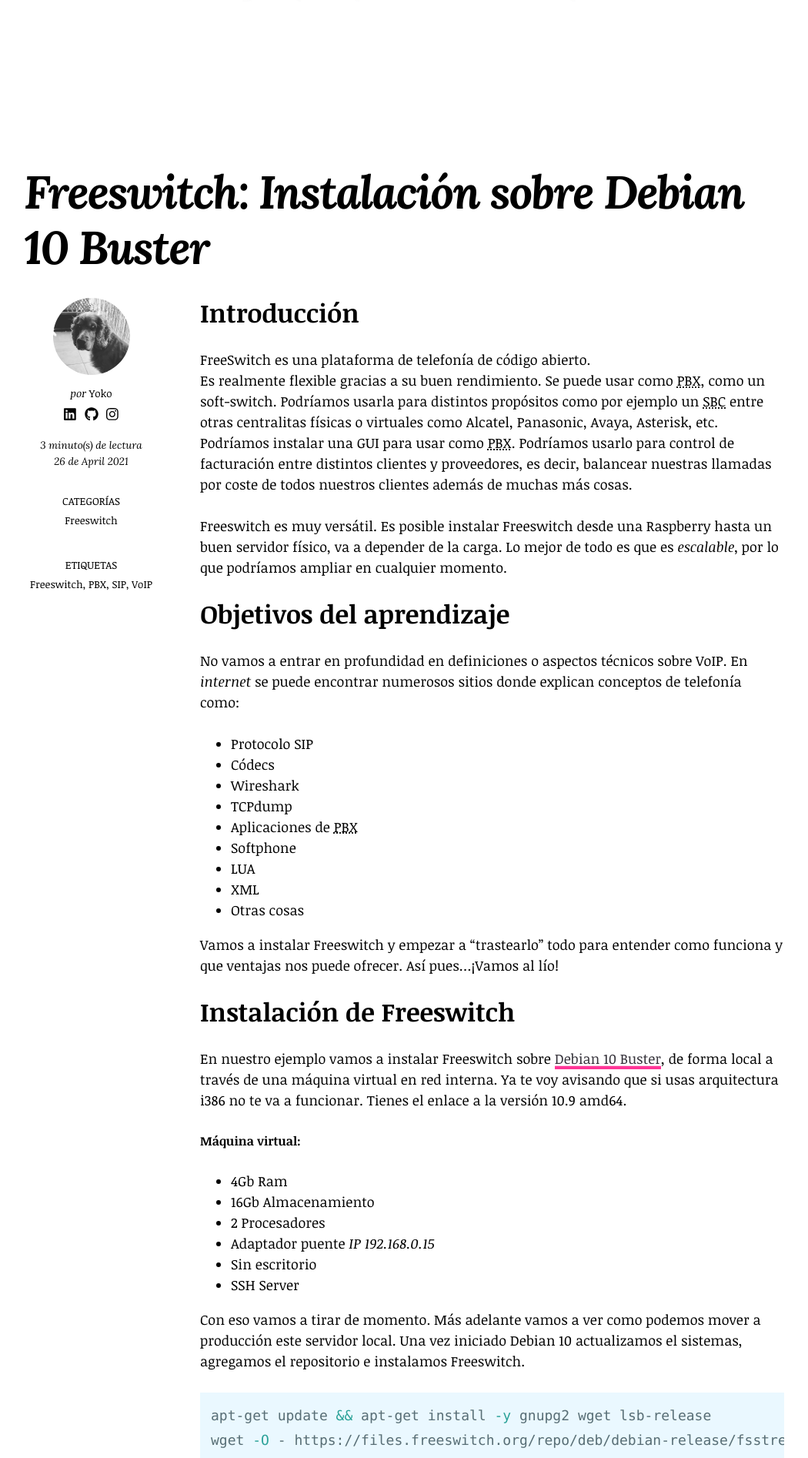
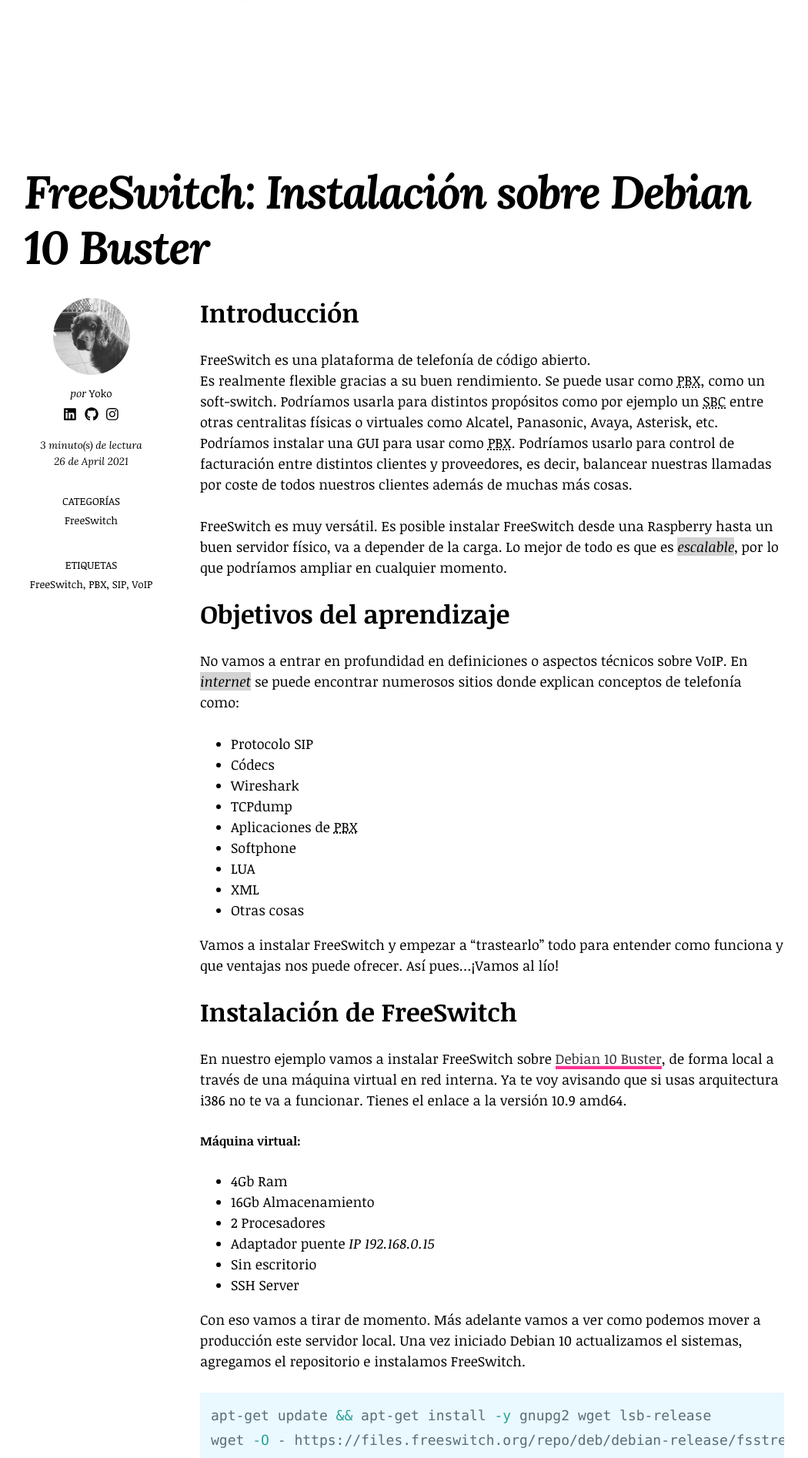
Before and after one commit to noobchamp/blog, a Jekyll site: the page built from _posts/2021-04-27-Freeswitch-produccion-pbx.markdown, in a window 1280 px wide. Shown: the part 490-2384 px from the top of the page at 77% size, without its empty margins (115-1165 px from the left). Built offline with Jekyll 4.4.1, drawn with Linux system fonts in a browser that asks for light colours; nearby versions of some CDN libraries; comment, search, counter and statistics services are not loaded; some of the changed text lies outside the part shown.

````diff
--- a/_posts/2021-04-27-Freeswitch-produccion-pbx.markdown
+++ b/_posts/2021-04-27-Freeswitch-produccion-pbx.markdown
@@ -1,14 +1,14 @@
 ---
-title:  "Freeswitch: Instalación sobre Debian 10 Buster"
+title:  "FreeSwitch: Instalación sobre Debian 10 Buster"
 image:
   path: /images/freeswitch/freeswitch.jpeg
   thumbnail: /images/freeswitch/freeswitch-thumbnail.jpeg
 author: yoko
 categories:
-  - Freeswitch
+  - FreeSwitch
 show_excerpts: true
 tags:
-  - Freeswitch
+  - FreeSwitch
   - PBX
   - VoIP
   - SIP
@@ -20,7 +20,7 @@ FreeSwitch es una plataforma de telefonía de código abierto.
 Es realmente flexible gracias a su buen rendimiento. Se puede usar como PBX, como un soft-switch.
 Podríamos usarla para distintos propósitos como por ejemplo un SBC entre otras centralitas físicas o virtuales como Alcatel, Panasonic, Avaya, Asterisk, etc. Podríamos instalar una GUI para usar como PBX. Podríamos usarlo para control de facturación entre distintos clientes y proveedores, es decir, balancear nuestras llamadas por coste de todos nuestros clientes además de muchas más cosas.
 
-Freeswitch es muy versátil. Es posible instalar Freeswitch desde una Raspberry hasta un buen servidor físico, va a depender de la carga. Lo mejor de todo es que es *escalable*, por lo que podríamos ampliar en cualquier momento.
+FreeSwitch es muy versátil. Es posible instalar FreeSwitch desde una Raspberry hasta un buen servidor físico, va a depender de la carga. Lo mejor de todo es que es *escalable*, por lo que podríamos ampliar en cualquier momento.
 
 *[PBX]: Private Branch Exchange
 *[SBC]: Session Border Controller
@@ -37,10 +37,10 @@ No vamos a entrar en profundidad en definiciones o aspectos técnicos sobre VoIP
 * XML
 * Otras cosas
 
-Vamos a instalar Freeswitch y empezar a "trastearlo" todo para entender como funciona y que ventajas nos puede ofrecer. Así pues...¡Vamos al lío!
+Vamos a instalar FreeSwitch y empezar a "trastearlo" todo para entender como funciona y que ventajas nos puede ofrecer. Así pues...¡Vamos al lío!
 
-# Instalación de Freeswitch
-En nuestro ejemplo vamos a instalar Freeswitch sobre [Debian 10 Buster](https://cdimage.debian.org/debian-cd/current/amd64/iso-cd/debian-10.9.0-amd64-netinst.iso){:.link}, de forma local a través de una máquina virtual en red interna.
+# Instalación de FreeSwitch
+En nuestro ejemplo vamos a instalar FreeSwitch sobre [Debian 10 Buster](https://cdimage.debian.org/debian-cd/current/amd64/iso-cd/debian-10.9.0-amd64-netinst.iso){:.link}, de forma local a través de una máquina virtual en red interna.
 Ya te voy avisando que si usas arquitectura i386 no te va a funcionar. Tienes el enlace a la versión 10.9 amd64.
 ##### Máquina virtual:
 - 4Gb Ram
@@ -50,7 +50,7 @@ Ya te voy avisando que si usas arquitectura i386 no te va a funcionar. Tienes el
 - Sin escritorio
 - SSH Server
 
-Con eso vamos a tirar de momento. Más adelante vamos a ver como podemos mover a producción este servidor local. Una vez iniciado Debian 10 actualizamos el sistemas, agregamos el repositorio e instalamos Freeswitch.
+Con eso vamos a tirar de momento. Más adelante vamos a ver como podemos mover a producción este servidor local. Una vez iniciado Debian 10 actualizamos el sistemas, agregamos el repositorio e instalamos FreeSwitch.
 ```shell
 apt-get update && apt-get install -y gnupg2 wget lsb-release
 wget -O - https://files.freeswitch.org/repo/deb/debian-release/fsstretch-archive-keyring.asc | apt-key add -
@@ -58,7 +58,7 @@ echo "deb http://files.freeswitch.org/repo/deb/debian-release/ `lsb_release -sc`
 echo "deb-src http://files.freeswitch.org/repo/deb/debian-release/ `lsb_release -sc` main" >> /etc/apt/sources.list.d/freeswitch.list
 apt-get update && apt-get install -y freeswitch-meta-all
 ```
-Luego levantamos Freeswitch y ya que estamos habilitamos el servicio en el arranque y comprobamos que funciona correctamente:
+Luego levantamos FreeSwitch y ya que estamos habilitamos el servicio en el arranque y comprobamos que funciona correctamente:
 ```shell
 systemctl start freeswitch
 systemctl enable freeswitch.service
@@ -72,7 +72,7 @@ Si todo es correcto veremos lo siguiente:
 ## Configuración y primera llamada
 Ya es posible realizar nuestra primera llamada. Es necesario tener instalado algún dispositivo SIP.
 Yo voy a usar Zoiper, además en su versión 3, que me gusta más que la 5 de momento. Os dejo un enlace por si queréis descargar la misma versión [ZOIPER](https://www.zoiper.com/en/voip-softphone/download/zoiper3/for/windows){:.link}.
-Primero vamos a comprobar que en Freeswitch no existe ningún registro:
+Primero vamos a comprobar que en FreeSwitch no existe ningún registro:
 ```shell
 freeswitch@debian> show registrations
 ```
@@ -84,7 +84,7 @@ Posteriormente vamos a registrar nuestra primera extensión "1000". Así que ten
 * *Domain:* 192.168.0.15 (tendrás que poner la IP asignada a tu Sistema)
 
 Si tienes éxito podemos volver a lanzar el comando `show registrations` y veremos que nos muestra datos de nuestra extensión recién registrada además de _1 total._
-Ahora podrías añadir por ejemplo otra extensión como la 1001 o simplemente podemos comprobar que todo funciona llamando a algunas extensiones que Freeswitch ha creado y enrutado de manera predeterminada.
+Ahora podrías añadir por ejemplo otra extensión como la 1001 o simplemente podemos comprobar que todo funciona llamando a algunas extensiones que FreeSwitch ha creado y enrutado de manera predeterminada.
 
 | Header1 | Header2 |
 |:--------:|:------:|
@@ -103,7 +103,7 @@ Bueno, pues aunque parezca que ya que podemos llamar tenemos un 70% del trabajo
 La configuración es realmente compleja y vamos a ir aprendiendo como usarlo.
 En un principio no vamos a instalar ningún programa adicional para manejar la configuración sino que todo lo vamos a realizar a mano. Ya sabes, a base de golpes se aprende.
 
-Si lo que quieres es tener una PBX simple pequeña te recomiendo que busques FreePBX u otro tipo de solución. Para dar servicio de telefonía a un pequeño negocio no necesitas Freeswitch, sino otro tipo de PBX con una buena interfaz, fácil de usar y más completa en lo referente a servicios para el usuario.
+Si lo que quieres es tener una PBX simple pequeña te recomiendo que busques FreePBX u otro tipo de solución. Para dar servicio de telefonía a un pequeño negocio no necesitas FreeSwitch, sino otro tipo de PBX con una buena interfaz, fácil de usar y más completa en lo referente a servicios para el usuario.
 
 Nosotros más adelante si vamos a conectarle otra PBX como FreePBX, vamos a crear proveedores, posiblemente instalemos Pyfreebilling, instalaremos un servidor de trazas como _Homer_ y realizar test de carga y comparativas.
 
--- a/_sass/so-simple/_global.scss
+++ b/_sass/so-simple/_global.scss
@@ -371,3 +371,7 @@
   color: #fff;
   box-shadow: 8px 8px 24px rgba(0, 0, 0, 0.2);
 }
+
+p em {
+  background-color: lightgray;
+}
````
Also changed, not shown: _posts/2021-04-28-variables-freeswitch.markdown (added, +96 -0 lines).
